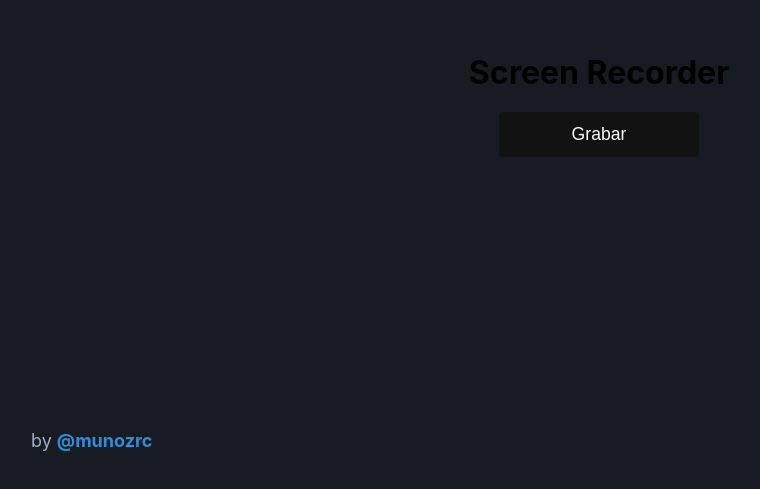
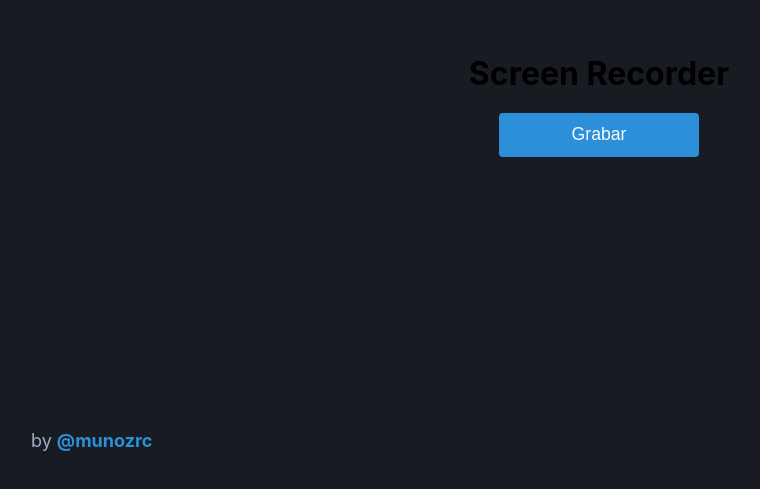
Before and after one commit to munozrc/screen-recorder, a React (Vite) app: page / in a window 1280 px wide. Shown: the part 295-784 px from the top of the page, without its empty margins (41-801 px from the left). Built offline with nearby package versions, Linux system fonts and the light colour scheme.

Commit message:
feature(Root): Change bg-color Button

```diff
--- a/src/components/Button/styles.module.css
+++ b/src/components/Button/styles.module.css
@@ -1,13 +1,18 @@
 .btnWrapper {
   min-width: 200px;
-  min-height: 45px;
-  padding: 0 1em;
+  min-height: 44px;
+  padding: 4px 16px;;
   font-size: 1.1em;
   font-weight: 500;
   line-height: 0.8;
 }
 
 .primary {
-  background-color: #121212;
+  background-color: #2b90d9;
   color: #fafafa;
+  transition: background-color .3s ease;
 }
+
+.primary:hover {
+  background-color: #2588d0;
+}
```
